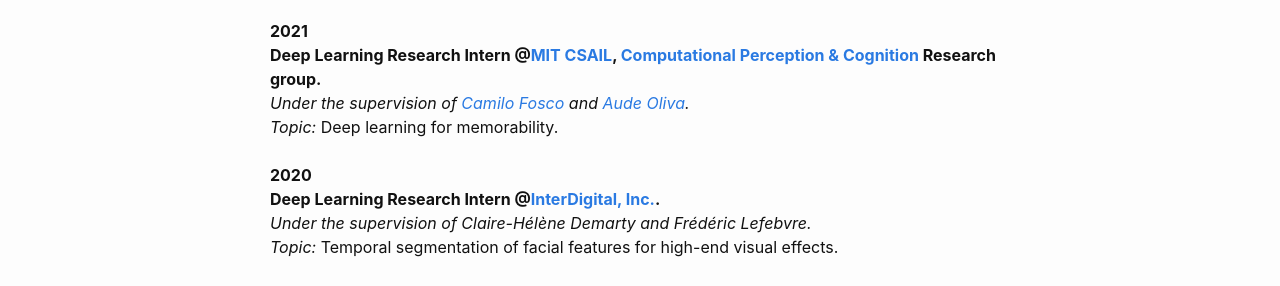
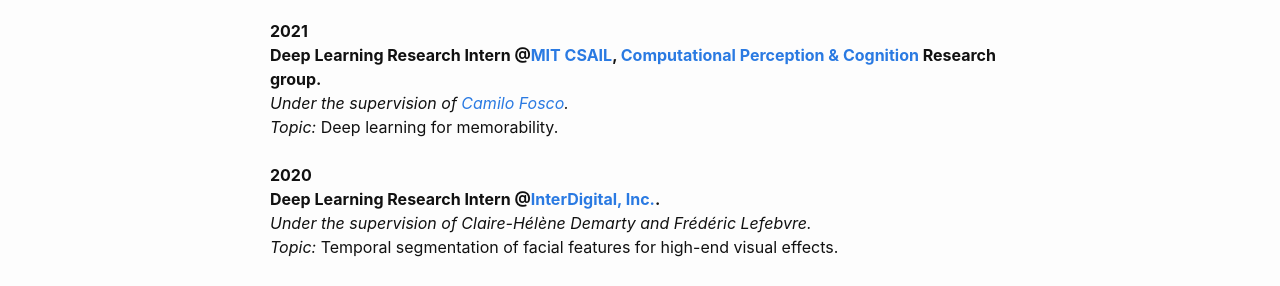
Before and after one commit to theodumont/theodumont.github.io, a Jekyll site: the page built from cv.md, in a window 1280 px wide. Shown: the part 208-494 px from the top of the page. Built offline with Jekyll 4.4.1, drawn with Linux system fonts in a browser that asks for light colours.

Commit message:
Update cv.md

```diff
--- a/cv.md
+++ b/cv.md
@@ -7,7 +7,7 @@
 
 **2021**
 :   **Deep Learning Research Intern @[MIT CSAIL](https://www.interdigital.com/), [Computational Perception & Cognition](http://olivalab.mit.edu/) Research group.**
-:   _Under the supervision of [Camilo Fosco](https://cfosco.github.io/) and [Aude Oliva](http://olivalab.mit.edu/audeoliva.html)._
+:   _Under the supervision of [Camilo Fosco](https://cfosco.github.io/)._
 :   _Topic:_ Deep learning for memorability.
 
 &nbsp;
```
